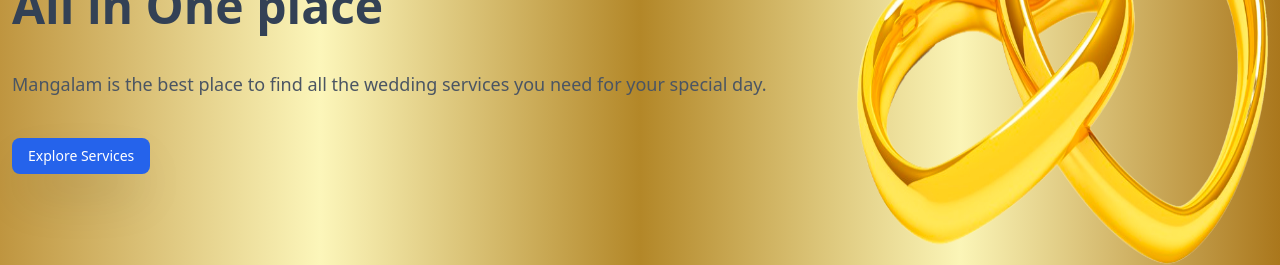
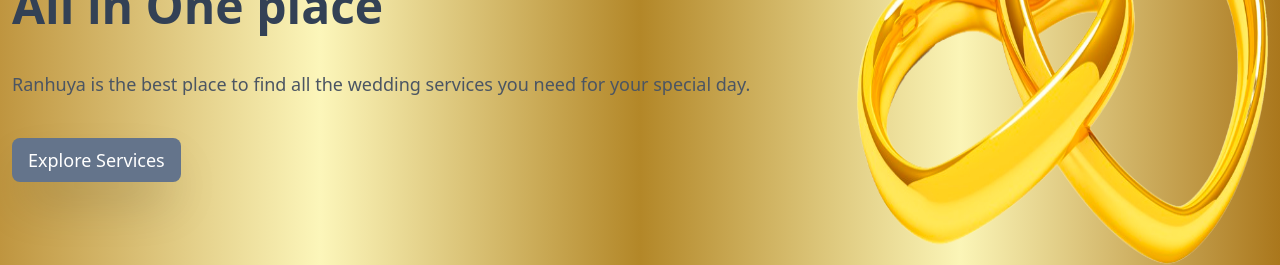
Before and after one commit to shanukafer98/ranhuya-frontend, a React (Vite) app: page / in a window 1280 px wide. Shown: the part 278-543 px from the top of the page. Built offline with nearby package versions, Linux system fonts and the light colour scheme; no server answers.

Commit message:
chore: Update landing page content and button styles

```diff
--- a/src/pages/Home.jsx
+++ b/src/pages/Home.jsx
@@ -184,11 +184,11 @@
         All in One place
       </h1>
       <div className='text-gray-600 text-lg sm:text-1xl'>
-        Mangalam is the best place to find all the wedding services you need for your special day.
+        Ranhuya is the best place to find all the wedding services you need for your special day.
       </div>
       <Link
         to={'/search'}
-        className='text-xs sm:text-sm btn bg-blue-600 hover:bg-slate-800 text-white px-4 py-2 rounded-lg hover:opacity-95 w-fit shadow-2xl border-blue-900'
+        className='lg:text-lg sm:text-sm btn bg-slate-500 hover:bg-slate-800 text-white px-4 py-2 rounded-lg hover:opacity-95 w-fit shadow-2xl border-blue-900'
       >
        Explore Services
       </Link>
--- a/src/pages/Listing.jsx
+++ b/src/pages/Listing.jsx
@@ -109,7 +109,7 @@
         </p>
       )}
 
-      <div className="flex flex-col max-w-4xl mx-auto p-5 my-7 gap-4 bg-white shadow-lg rounded-lg">
+      <div className="flex flex-col max-w-4xl mx-auto p-5 my-7 gap-4 bg-slate-200 shadow-lg rounded-lg">
         <p className="text-4xl font-extrabold font-serif text-center">{listing.title}</p>
         <div className="my-3 text-2xl font-semibold text-center text-green-700">
           {listing.regularPrice.toLocaleString("lkr-LK", {
```
